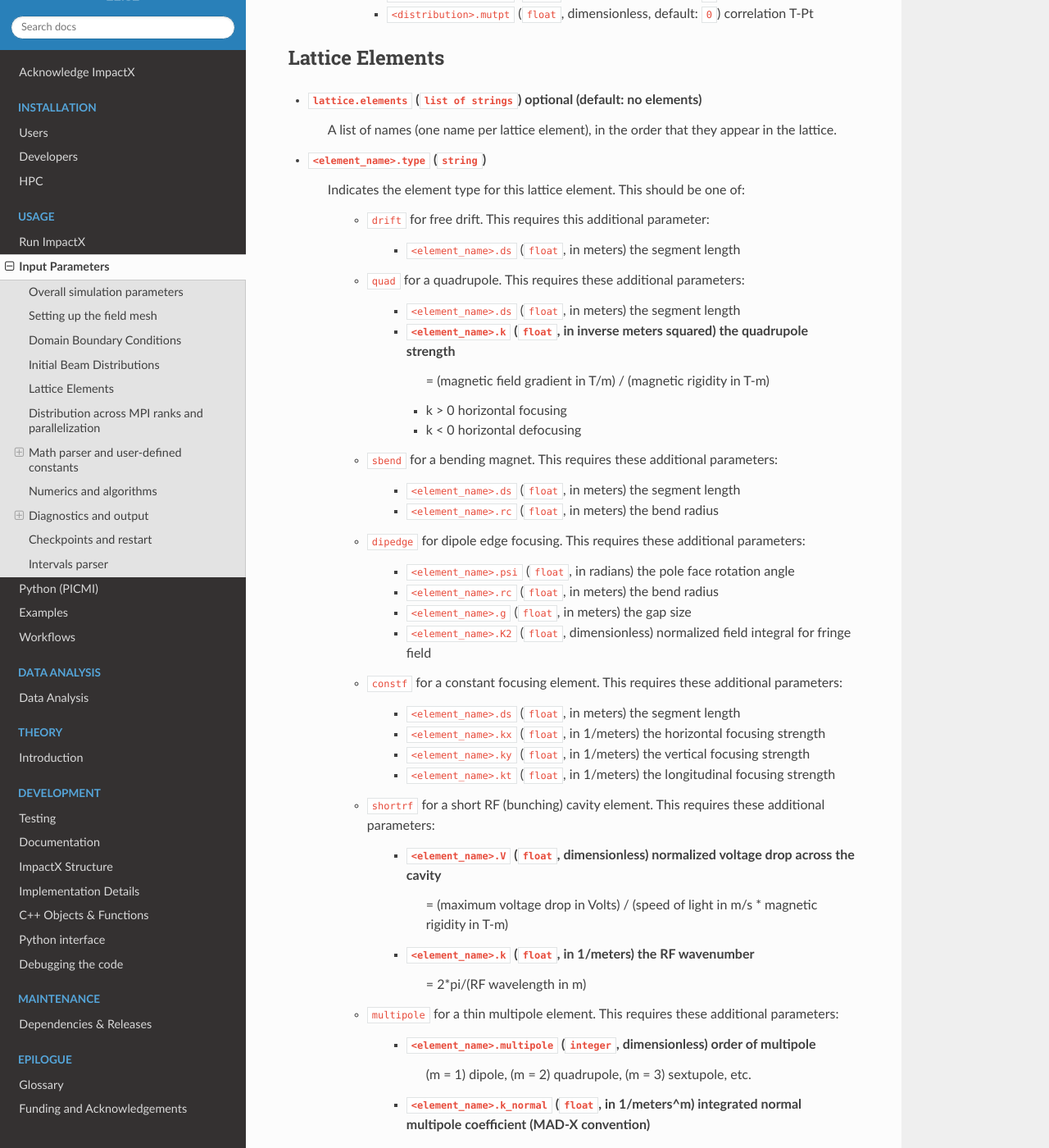
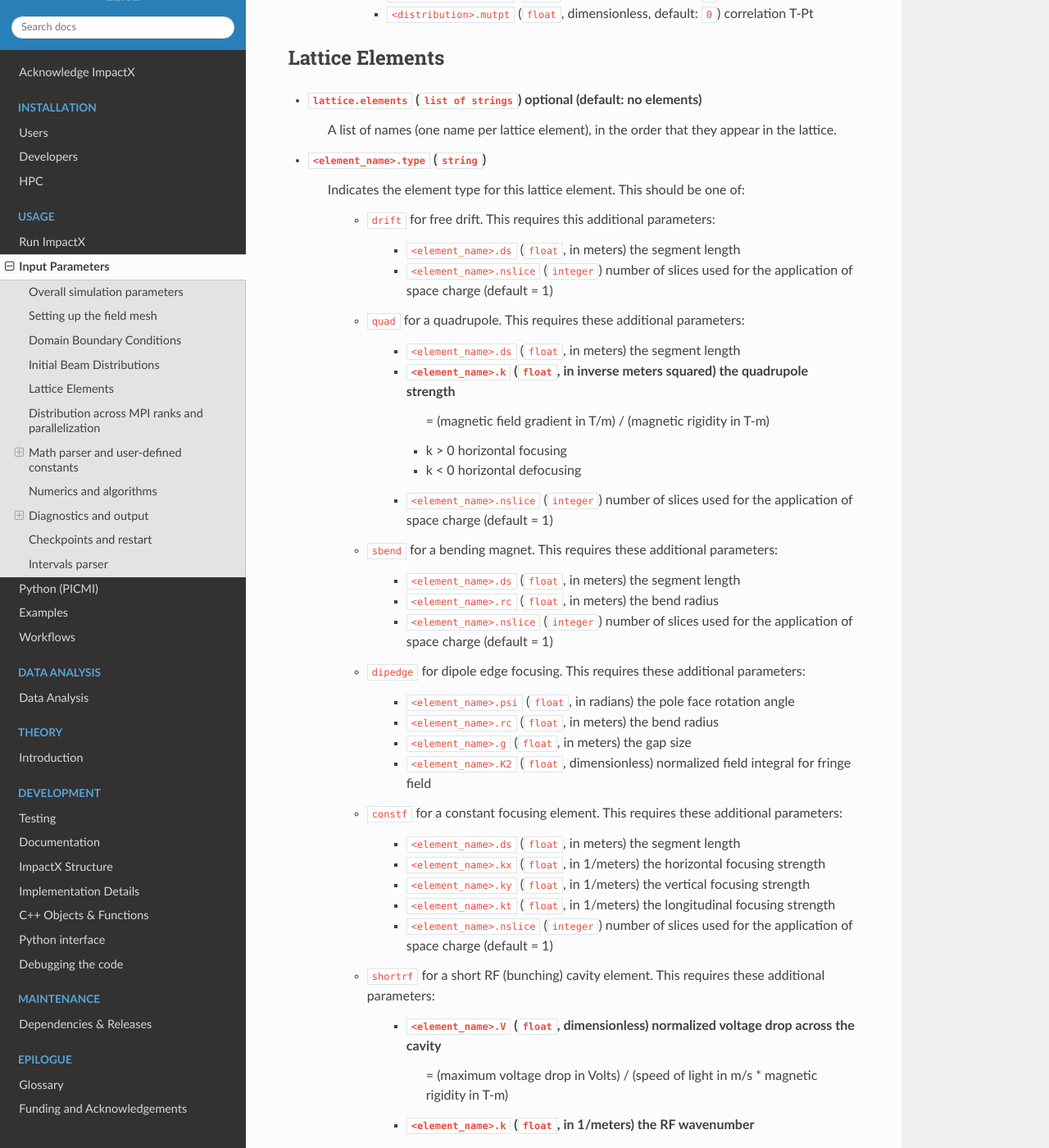
Before and after one commit to ECP-WarpX/impactx, a Sphinx documentation site: the page built from docs/source/usage/parameters.rst, in a window 1280 px wide and 1400 px high, scrolled down 3529 px. Shown: the whole window at 82% size. Built offline with Sphinx 7.4.7 and the Read the Docs theme 2.0.0, drawn with Linux system fonts in a browser that asks for light colours; pages that are not in the unit, such as notebooks, are missing from menus.

Commit message:
Added (optional) input per element - number of space charge slices.

```diff
--- a/docs/source/usage/parameters.rst
+++ b/docs/source/usage/parameters.rst
@@ -175,9 +175,12 @@ Lattice Elements
 * ``<element_name>.type`` (``string``)
     Indicates the element type for this lattice element. This should be one of:
 
-        * ``drift`` for free drift. This requires this additional parameter:
+        * ``drift`` for free drift. This requires this additional parameters:
 
             * ``<element_name>.ds`` (``float``, in meters) the segment length
+
+            * ``<element_name>.nslice`` (``integer``) number of slices used
+              for the application of space charge (default = 1)
 
         * ``quad`` for a quadrupole. This requires these additional parameters:
 
@@ -189,11 +192,17 @@ Lattice Elements
               * k > 0 horizontal focusing
               * k < 0 horizontal defocusing
 
+            * ``<element_name>.nslice`` (``integer``) number of slices used
+              for the application of space charge (default = 1)
+
         * ``sbend`` for a bending magnet. This requires these additional parameters:
 
             * ``<element_name>.ds`` (``float``, in meters) the segment length
 
             * ``<element_name>.rc`` (``float``, in meters) the bend radius
+
+            * ``<element_name>.nslice`` (``integer``) number of slices used
+              for the application of space charge (default = 1)
 
         * ``dipedge`` for dipole edge focusing. This requires these additional parameters:
 
@@ -219,6 +228,9 @@ Lattice Elements
 
             * ``<element_name>.kt`` (``float``, in 1/meters) the
               longitudinal focusing strength
+
+            * ``<element_name>.nslice`` (``integer``) number of slices used
+              for the application of space charge (default = 1)
 
         * ``shortrf`` for a short RF (bunching) cavity element. This requires these additional parameters:
 
```
Also changed, not shown: 1 other file.
